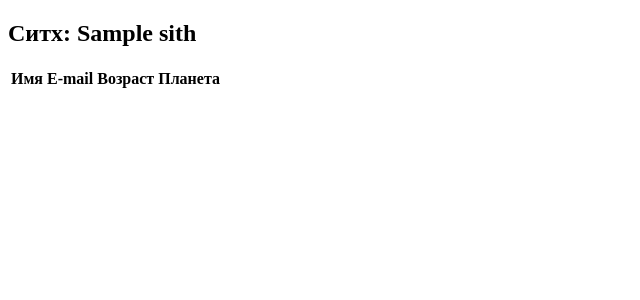
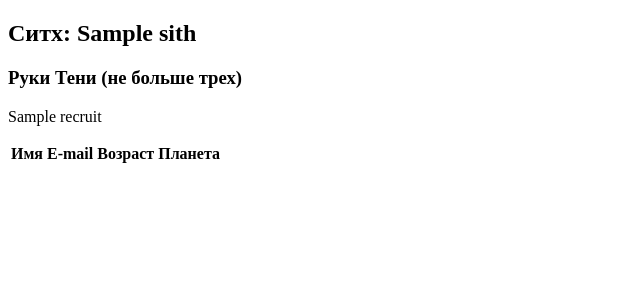
Before and after one commit to kiseru/sith-recruiting-system, a Django app: page /siths/1 in a window 1280 px wide. Shown: the part 78-378 px from the top of the page, without its empty margins (0-640 px from the left). Run offline with Django 3.2, Linux system fonts and the light colour scheme; tables that the repository leaves empty hold one stand-in row (values such as "Sample post"); lists and menus that the app fills with data are empty.

Commit message:
Added condition that sith can have no more than 3 hands of darkness

```diff
--- a/recruiting_system/templates/recruiting_system/sith_detail.html
+++ b/recruiting_system/templates/recruiting_system/sith_detail.html
@@ -1,7 +1,16 @@
 {% extends 'base.html' %}
 
 {% block content %}
+  {% if error %}
+    <h3 style="color: red">{{ error }}</h3>
+  {% endif %}
+
   <h2>Ситх: {{ object.name }}</h2>
+
+  <h3>Руки Тени (не больше трех)</h3>
+  {% for recruit in object.recruit_set.all %}
+    <p>{{ recruit.name }}</p>
+  {% endfor %}
 
   <table>
     <thead>
@@ -18,6 +27,7 @@
         <td>{{ recruit.email }}</td>
         <td>{{ recruit.age }}</td>
         <td>{{ recruit.habitat_planet }}</td>
+        {% if object.recruit_set.count < 3 %}
           <td>
             <form method="post">
               {% csrf_token %}
@@ -25,6 +35,7 @@
               <button>Сделать Рукой Тени</button>
             </form>
           </td>
+        {% endif %}
       </tr>
     {% endfor %}
   </table>
--- a/recruiting_system/views.py
+++ b/recruiting_system/views.py
@@ -1,5 +1,5 @@
 from django.core.mail import send_mail
-from django.shortcuts import redirect
+from django.shortcuts import redirect, render
 from django.urls import reverse_lazy
 from django.views import generic
 
@@ -49,19 +49,30 @@
 class SithDetailView(generic.DetailView,
                      generic.FormView):
     model = models.Sith
+    template_name = 'recruiting_system/sith_detail.html'
 
     def get_context_data(self, **kwargs):
         kwargs['recruits'] = models.Recruit.objects.filter(sith__isnull=True, recruitanswer__isnull=False)
         return kwargs
 
     def post(self, request, *args, **kwargs):
+        sith_id = kwargs['pk']
+        sith = models.Sith.objects.get(pk=sith_id)
+        if sith.recruit_set.count() >= 3:
+            context = {
+                **self.get_context_data(),
+                'object': sith,
+                'error': 'У вас не может быть больше трех Рук Тени'
+            }
+            print(context)
+            return render(request, self.template_name, context)
+
         recruit = models.Recruit.objects.get(pk=request.POST['recruit_id'])
-        sith_id = kwargs['pk']
         recruit.sith_id = sith_id
         recruit.save()
         send_mail(
             'Вы теперь Рука Тени',
-            f'{recruit.name}, Вы теперь Рука Тени. {models.Sith.objects.get(pk=sith_id)} выбрал Вас',
+            f'{recruit.name}, Вы теперь Рука Тени. {sith} выбрал Вас',
             'sith_recruiting_system@test.com',
             (recruit.email,)
         )
```
Lines whose indentation alone changed are shown as unchanged.
